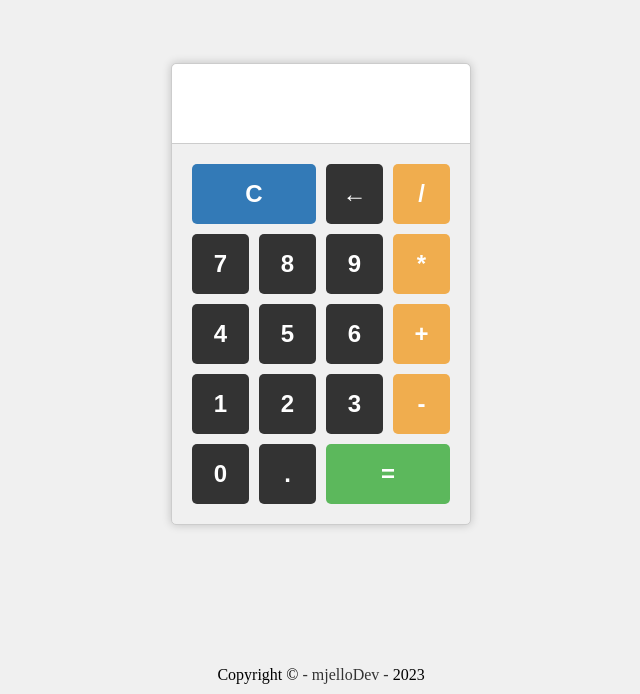
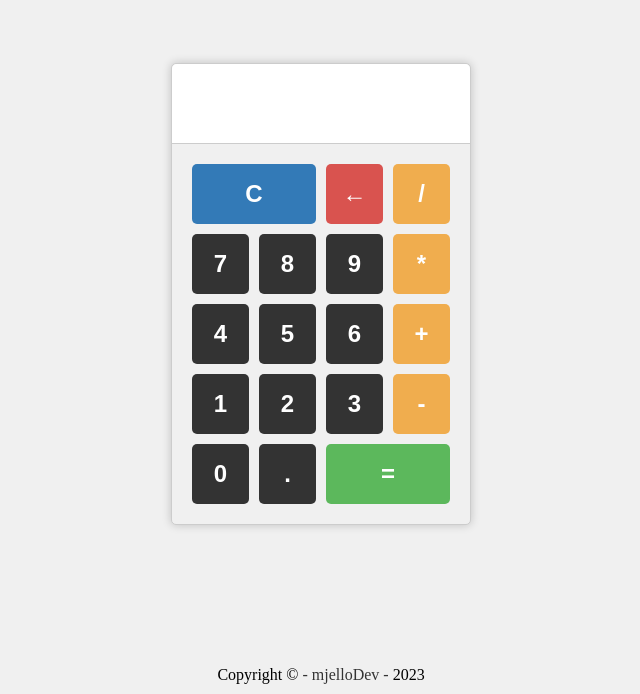
Before and after one commit to mjelloDev/calculator-app, a plain HTML site: page index.html in a window 1280 px wide. Shown: the part 106-800 px from the top of the page, without its empty margins (319-959 px from the left). Drawn offline with Linux system fonts and the light colour scheme.

Commit message:
Change backspace color to red

```diff
--- a/style.css
+++ b/style.css
@@ -90,7 +90,7 @@ button:active {
   grid-column-end: span 2;
 }
 
-.clear {
+.backspace {
   background-color: #d9534f;
 }
 
```
